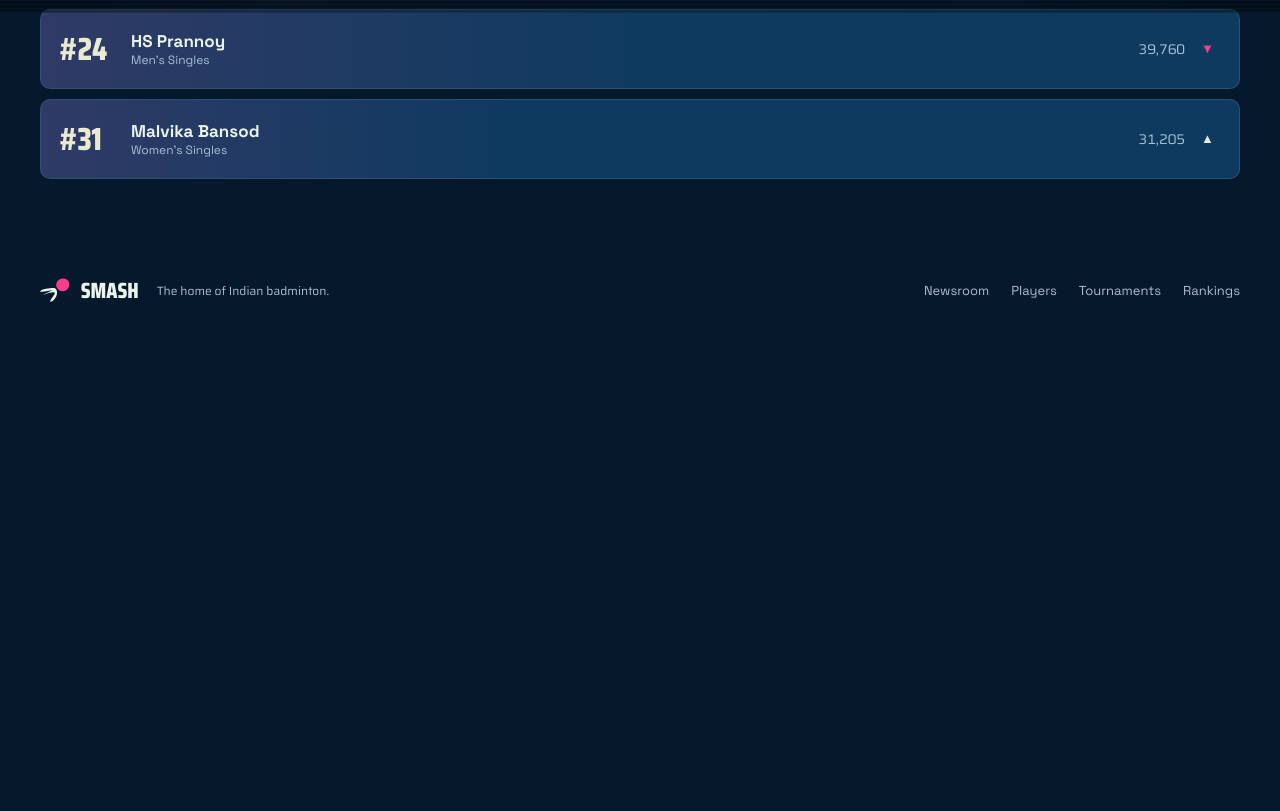
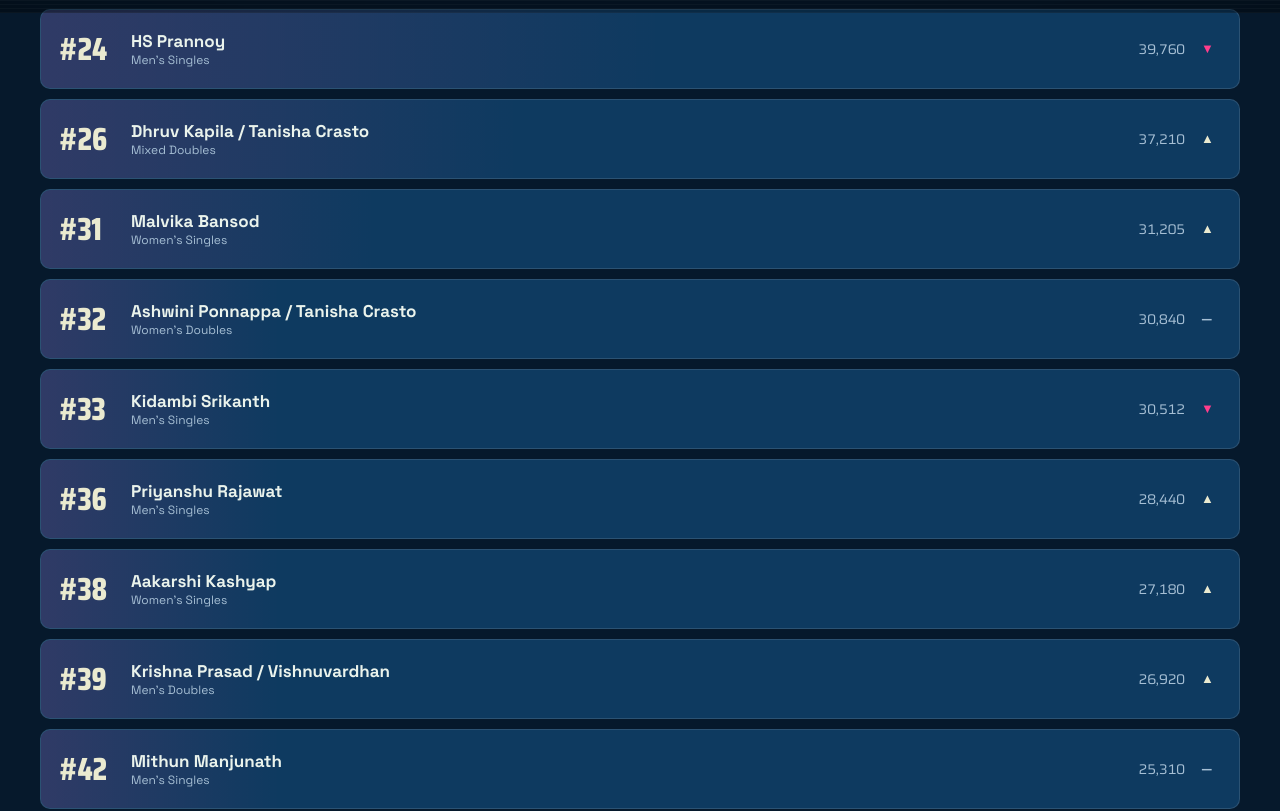
Before and after one commit to Pracosm/smash-india, a React (Vite) app: page /rankings in a window 1280 px wide. Shown: the part 787-1598 px from the top of the page. Before the commit the page ends 1143 px from the top, so only its background shows below. Built offline with nearby package versions, Linux system fonts and the light colour scheme.

Commit message:
rankings: expand to all Indian top-50 entries across 5 disciplines
Hand-curated 18 Indian players/pairs in BWF top 50. Schema cap bumped
12 -> 30. Home preview shows top 6; /rankings page filters all by
discipline.

```diff
--- a/public/data/rankings.json
+++ b/public/data/rankings.json
@@ -1,8 +1,20 @@
 [
-  { "disc": "Men's Doubles", "name": "Satwik & Chirag", "rank": 3, "move": "up", "pts": "92,540" },
-  { "disc": "Men's Singles", "name": "Lakshya Sen", "rank": 12, "move": "up", "pts": "61,318" },
-  { "disc": "Women's Singles", "name": "PV Sindhu", "rank": 15, "move": "down", "pts": "54,902" },
-  { "disc": "Women's Doubles", "name": "Treesa & Gayatri", "rank": 16, "move": "up", "pts": "48,110" },
-  { "disc": "Men's Singles", "name": "HS Prannoy", "rank": 24, "move": "down", "pts": "39,760" },
-  { "disc": "Women's Singles", "name": "Malvika Bansod", "rank": 31, "move": "up", "pts": "31,205" }
+  { "disc": "Men's Doubles",   "name": "Satwik & Chirag",            "rank": 3,  "move": "up",   "pts": "92,540" },
+  { "disc": "Men's Singles",   "name": "Lakshya Sen",                "rank": 12, "move": "up",   "pts": "61,318" },
+  { "disc": "Women's Singles", "name": "PV Sindhu",                  "rank": 15, "move": "down", "pts": "54,902" },
+  { "disc": "Women's Doubles", "name": "Treesa & Gayatri",           "rank": 16, "move": "up",   "pts": "48,110" },
+  { "disc": "Men's Singles",   "name": "HS Prannoy",                 "rank": 24, "move": "down", "pts": "39,760" },
+  { "disc": "Mixed Doubles",   "name": "Dhruv Kapila / Tanisha Crasto", "rank": 26, "move": "up", "pts": "37,210" },
+  { "disc": "Women's Singles", "name": "Malvika Bansod",             "rank": 31, "move": "up",   "pts": "31,205" },
+  { "disc": "Women's Doubles", "name": "Ashwini Ponnappa / Tanisha Crasto", "rank": 32, "move": "same", "pts": "30,840" },
+  { "disc": "Men's Singles",   "name": "Kidambi Srikanth",           "rank": 33, "move": "down", "pts": "30,512" },
+  { "disc": "Men's Singles",   "name": "Priyanshu Rajawat",          "rank": 36, "move": "up",   "pts": "28,440" },
+  { "disc": "Women's Singles", "name": "Aakarshi Kashyap",           "rank": 38, "move": "up",   "pts": "27,180" },
+  { "disc": "Men's Doubles",   "name": "Krishna Prasad / Vishnuvardhan", "rank": 39, "move": "up", "pts": "26,920" },
+  { "disc": "Men's Singles",   "name": "Mithun Manjunath",           "rank": 42, "move": "same", "pts": "25,310" },
+  { "disc": "Women's Singles", "name": "Anupama Upadhyaya",          "rank": 44, "move": "up",   "pts": "24,605" },
+  { "disc": "Men's Singles",   "name": "Kiran George",               "rank": 46, "move": "down", "pts": "23,890" },
+  { "disc": "Women's Doubles", "name": "Aadya Variyath / Priya Konjengbam", "rank": 47, "move": "up", "pts": "23,455" },
+  { "disc": "Mixed Doubles",   "name": "Rohan Kapoor / N Sikki Reddy", "rank": 48, "move": "down", "pts": "23,100" },
+  { "disc": "Women's Singles", "name": "Anmol Kharb",                "rank": 49, "move": "up",   "pts": "22,810" }
 ]
--- a/src/components/RankingsNews.jsx
+++ b/src/components/RankingsNews.jsx
@@ -10,7 +10,7 @@ export function RankingsNews() {
         <div>
           <BcHead cta="Full table" onCta={() => navigate("/rankings")}>India in the world rankings</BcHead>
           <div style={{ display: "flex", flexDirection: "column", gap: 10 }}>
-            {BC_DATA.rankings.map((r, i) => {
+            {BC_DATA.rankings.slice(0, 6).map((r, i) => {
               const pct = Math.max(22, 100 - i * 14);
               return (
                 <div key={i} className="bc-card" style={{ background: "var(--bc-panel)", border: "1px solid var(--bc-line)", borderRadius: 10, padding: "12px 16px", position: "relative", overflow: "hidden" }}>
--- a/src/data/seed.js
+++ b/src/data/seed.js
@@ -50,12 +50,24 @@ export const SEED_FRESH_RESULT = {
 };
 
 export const SEED_RANKINGS = [
-  { disc: "Men's Doubles",   name: "Satwik & Chirag",  rank: 3,  move: "up",   pts: "92,540" },
-  { disc: "Men's Singles",   name: "Lakshya Sen",      rank: 12, move: "up",   pts: "61,318" },
-  { disc: "Women's Singles", name: "PV Sindhu",        rank: 15, move: "down", pts: "54,902" },
-  { disc: "Women's Doubles", name: "Treesa & Gayatri", rank: 16, move: "up",   pts: "48,110" },
-  { disc: "Men's Singles",   name: "HS Prannoy",       rank: 24, move: "down", pts: "39,760" },
-  { disc: "Women's Singles", name: "Malvika Bansod",   rank: 31, move: "up",   pts: "31,205" },
+  { disc: "Men's Doubles",   name: "Satwik & Chirag",                    rank: 3,  move: "up",   pts: "92,540" },
+  { disc: "Men's Singles",   name: "Lakshya Sen",                        rank: 12, move: "up",   pts: "61,318" },
+  { disc: "Women's Singles", name: "PV Sindhu",                          rank: 15, move: "down", pts: "54,902" },
+  { disc: "Women's Doubles", name: "Treesa & Gayatri",                   rank: 16, move: "up",   pts: "48,110" },
+  { disc: "Men's Singles",   name: "HS Prannoy",                         rank: 24, move: "down", pts: "39,760" },
+  { disc: "Mixed Doubles",   name: "Dhruv Kapila / Tanisha Crasto",      rank: 26, move: "up",   pts: "37,210" },
+  { disc: "Women's Singles", name: "Malvika Bansod",                     rank: 31, move: "up",   pts: "31,205" },
+  { disc: "Women's Doubles", name: "Ashwini Ponnappa / Tanisha Crasto",  rank: 32, move: "same", pts: "30,840" },
+  { disc: "Men's Singles",   name: "Kidambi Srikanth",                   rank: 33, move: "down", pts: "30,512" },
+  { disc: "Men's Singles",   name: "Priyanshu Rajawat",                  rank: 36, move: "up",   pts: "28,440" },
+  { disc: "Women's Singles", name: "Aakarshi Kashyap",                   rank: 38, move: "up",   pts: "27,180" },
+  { disc: "Men's Doubles",   name: "Krishna Prasad / Vishnuvardhan",     rank: 39, move: "up",   pts: "26,920" },
+  { disc: "Men's Singles",   name: "Mithun Manjunath",                   rank: 42, move: "same", pts: "25,310" },
+  { disc: "Women's Singles", name: "Anupama Upadhyaya",                  rank: 44, move: "up",   pts: "24,605" },
+  { disc: "Men's Singles",   name: "Kiran George",                       rank: 46, move: "down", pts: "23,890" },
+  { disc: "Women's Doubles", name: "Aadya Variyath / Priya Konjengbam",  rank: 47, move: "up",   pts: "23,455" },
+  { disc: "Mixed Doubles",   name: "Rohan Kapoor / N Sikki Reddy",       rank: 48, move: "down", pts: "23,100" },
+  { disc: "Women's Singles", name: "Anmol Kharb",                        rank: 49, move: "up",   pts: "22,810" },
 ];
 
 export const SEED_SCHEDULE = [
```
Also changed, not shown: 1 other file (tests, documents, lock files or other folders).
